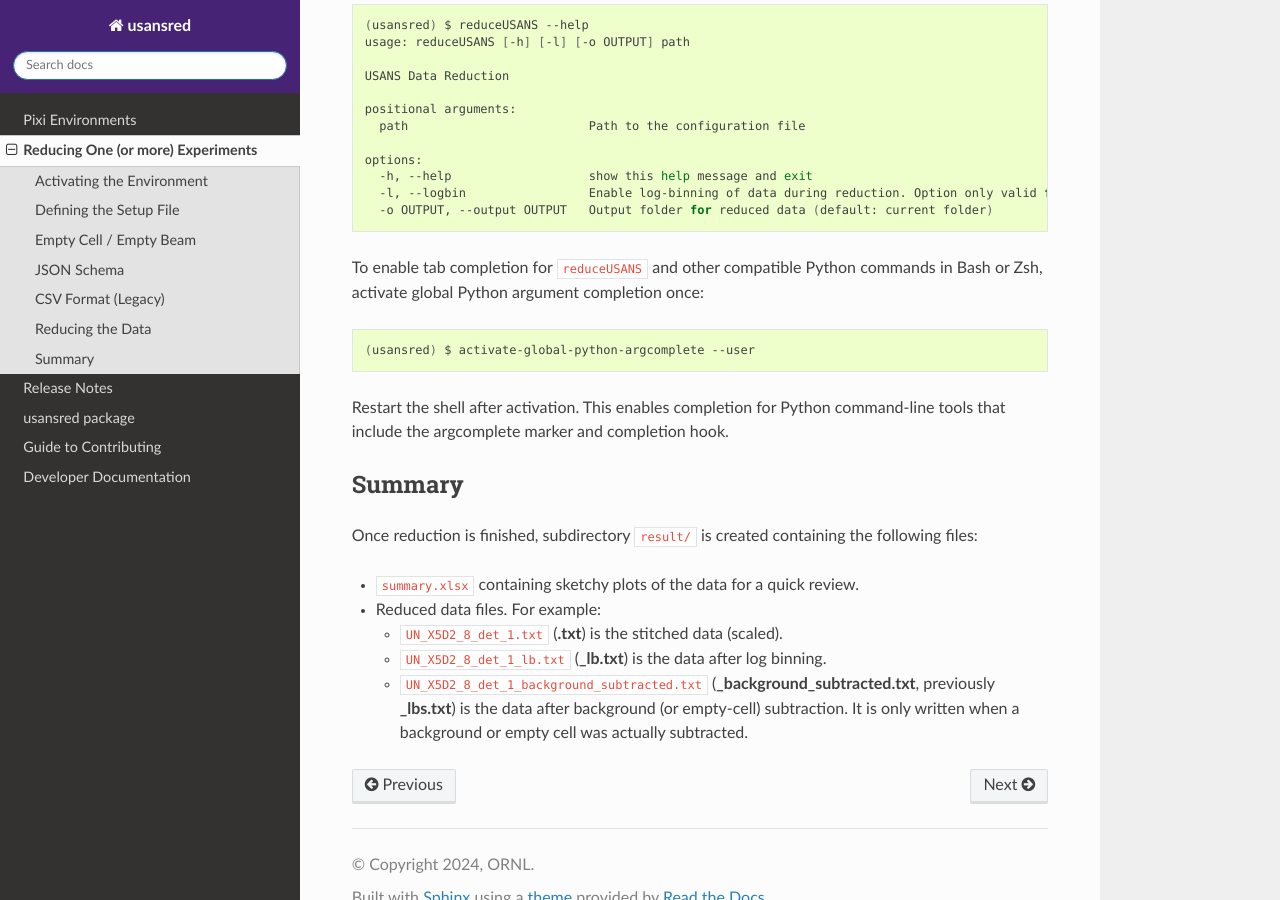
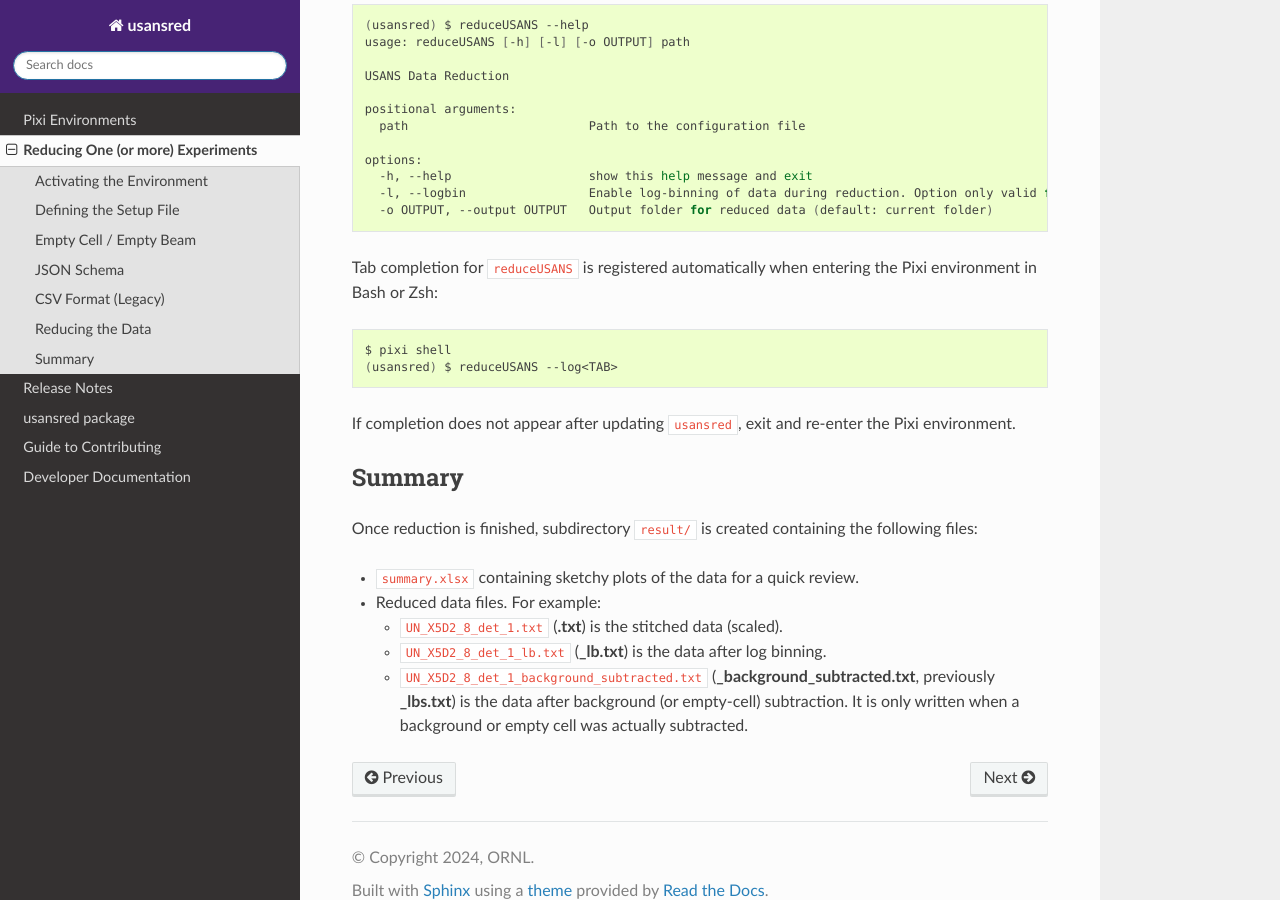
Before and after one commit to neutrons/usansred, a Sphinx documentation site: the page built from docs/source/user/reduce.rst, in a window 1280 px wide and 900 px high, scrolled down 4449 px. Built offline with Sphinx 7.4.7 and the Read the Docs theme 3.1.0, drawn with Linux system fonts in a browser that asks for light colours; the version number is read from the project's files by our own code.

Commit message:
Register reduceUSANS completion on activation

```diff
--- a/docs/source/user/reduce.rst
+++ b/docs/source/user/reduce.rst
@@ -230,15 +230,16 @@ Additional CLI options for ``reduceUSANS`` can be viewed in the terminal by runn
      -l, --logbin                 Enable log-binning of data during reduction. Option only valid for CSV files
      -o OUTPUT, --output OUTPUT   Output folder for reduced data (default: current folder)
 
-To enable tab completion for ``reduceUSANS`` and other compatible Python commands in Bash or Zsh,
-activate global Python argument completion once:
+Tab completion for ``reduceUSANS`` is registered automatically when entering
+the Pixi environment in Bash or Zsh:
 
 .. code-block:: bash
 
-   (usansred) $ activate-global-python-argcomplete --user
+   $ pixi shell
+   (usansred) $ reduceUSANS --log<TAB>
 
-Restart the shell after activation. This enables completion for Python command-line tools that include
-the argcomplete marker and completion hook.
+If completion does not appear after updating ``usansred``, exit and re-enter
+the Pixi environment.
 
 Summary
 -------
```
Also changed, not shown: pyproject.toml (+9 -0 lines), 2 other files.
